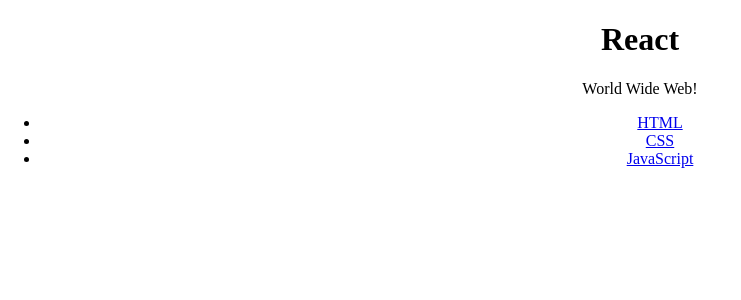
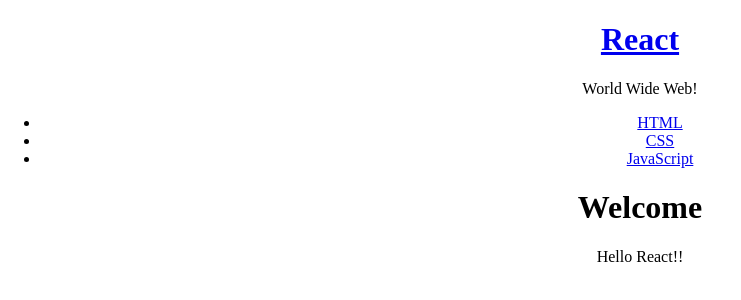
Before and after one commit to Junki-stevekim/React.js, a React (Create React App) app: page / in a window 1280 px wide. Shown: the top 300 px of the page, without its empty margins (0-741 px from the left). Built offline with nearby package versions, Linux system fonts and the light colour scheme; a web font is replaced by a local one.

Commit message:
Contents 컴포넌트생성, event props 맛보기

```diff
--- a/src/App.js
+++ b/src/App.js
@@ -2,6 +2,7 @@
 import './App.css';
 import TOC from './components/TOC';
 import Subject from './components/Subject';
+import Contents from './components/Contents';
 
 
 // 컴포넌트 생성 코드
@@ -11,17 +12,33 @@
   constructor(props){ //constructor 함수는 항상 컴포넌트 최상위에 위치.
     super(props); //state값을 초기화.
     this.state={
-      subject:{title:'React',sub:'World Wide Web!'}
+      mode:'welcome', // 페이지 구분 , 동적페이지 생성
+      subject:{title:'React',sub:'World Wide Web!'},
+      welcome:{title:'Welcome',desc:'Hello React!!'},
+      contents:[
+        {id:1,title:"HTML", desc:"HTML is HyperText...."},
+        {id:2,title:"CSS", desc:"CSS is for Design...."},
+        {id:3,title:"JavaScript", desc:"JavaScript is for interactive...."}
+      ]
     }
   }
-  render(){
+  render(){ //props나 state가 새로고침되면 render함수도 새로 호출된다. 즉 다시 렌더링됨.
+    var _title,_desc=null;
+    if(this.state.mode === 'welcome'){
+      _title = this.state.welcome.title;
+      _desc = this.state.welcome.desc;
+    }else if (this.state.mode === 'read'){
+      _title = this.state.contents[0].title;
+      _desc = this.state.contents[0].desc;
+    }
     return(
       <div className="App">
         <Subject title={this.state.subject.title}
         sub={this.state.subject.sub}>
 
         </Subject>
-        <TOC></TOC>
+        <TOC data={this.state.contents}></TOC>
+        <Contents title={_title}  desc={_desc}></Contents>
       </div>
     );
   }
--- /dev/null
+++ b/src/components/Contents.js
@@ -0,0 +1,15 @@
+import React,{Component} from 'react';
+
+class Contents extends Component{
+    render(){
+      return(
+
+        <header>
+          <h1>{this.props.title}</h1>
+          {this.props.desc}
+        </header>
+      );
+    }
+  }
+
+  export default Contents;
--- a/src/components/Subject.js
+++ b/src/components/Subject.js
@@ -5,7 +5,7 @@
       return(
         // 컴포넌트는 항상 하나의 최상의 태그로 시작한다.
         <header>
-          <h1>{this.props.title}</h1>
+          <h1><a href="/">{this.props.title}</a></h1>
           {this.props.sub}
         </header>
       );
--- a/src/components/TOC.js
+++ b/src/components/TOC.js
@@ -2,11 +2,16 @@
 
 class TOC extends Component{
     render(){
+      var lists =[];
+      var data =this.props.data;
+      var i=0;
+      while(i<data.length){
+        lists.push(<li key={data[i].id}><a href={"/content/"+data[i].id}>{data[i].title}</a></li>);
+        i=i+1;
+      }
       return(
         <ul>
-          <li><a href="1.html">HTML</a></li>
-          <li><a href="2.css">CSS</a></li>
-          <li><a href="3.javascript">JavaScript</a></li>
+          {lists}
         </ul>
       );
     }
```
